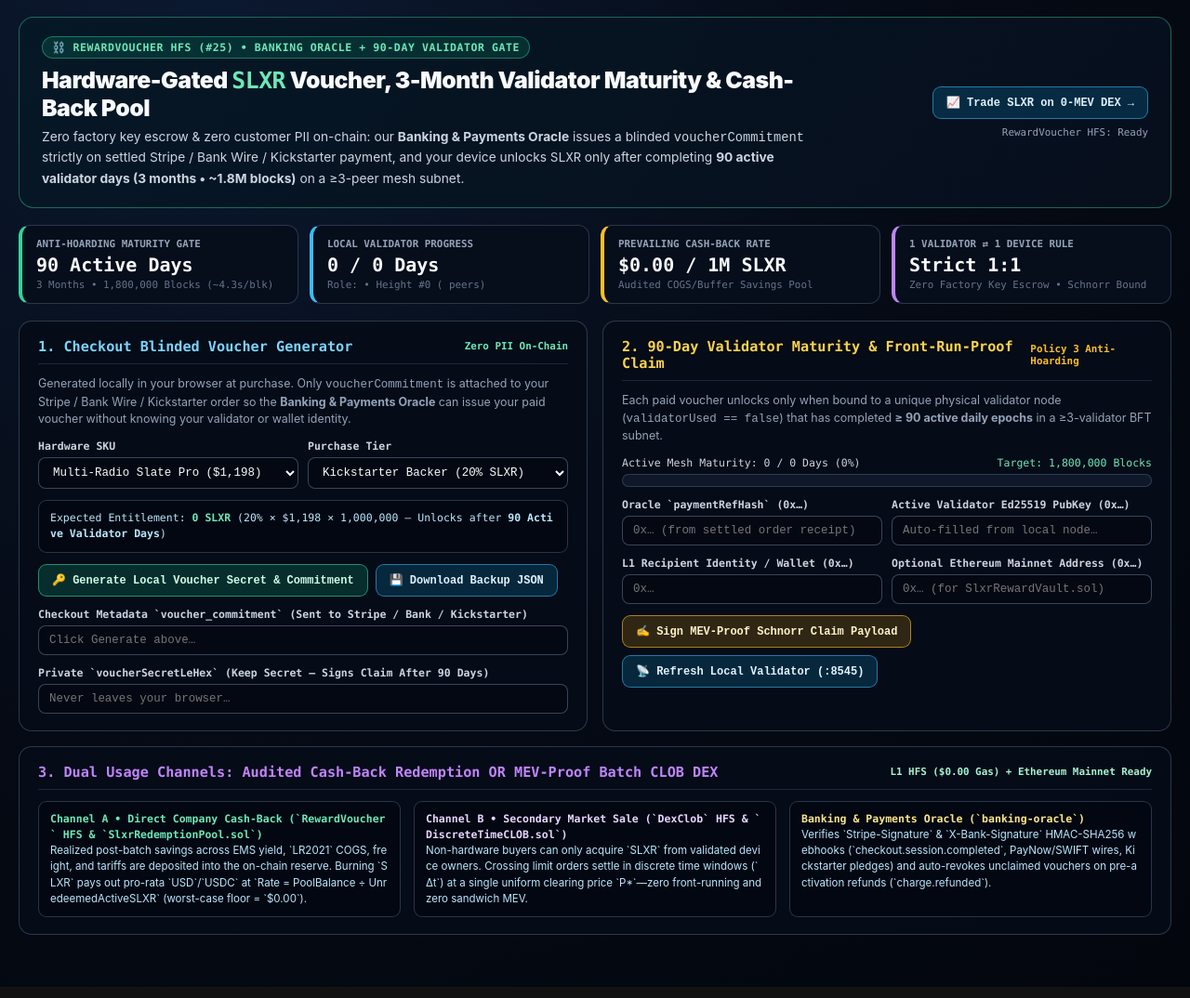
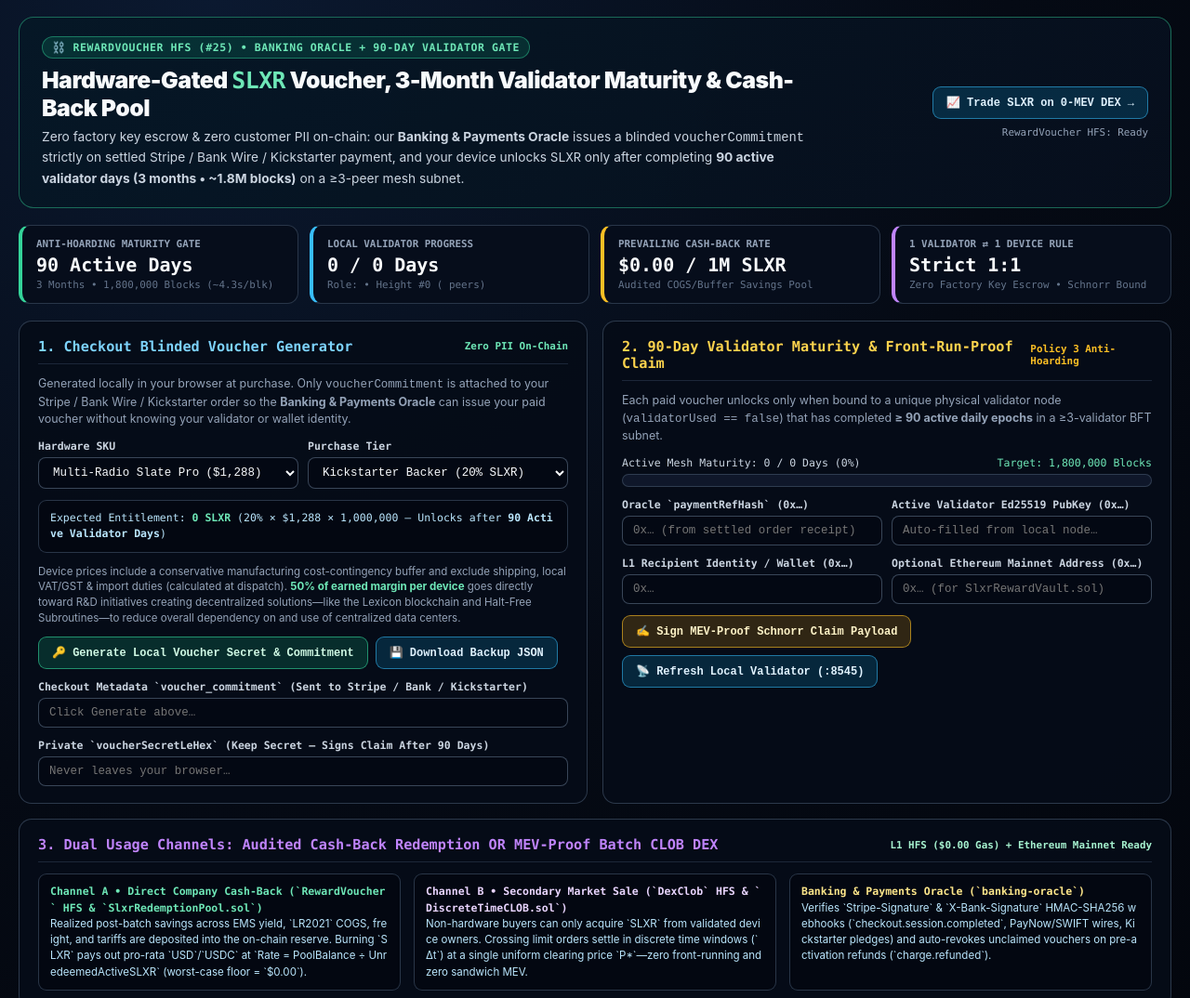
Before and after one commit to superlexicon/lexicon-client-web, a website built with Vite: page rewards.html in a window 1280 px wide. Shown: the top 1074 px of the page at 93% size. Built offline with nearby package versions, Linux system fonts and the light colour scheme; what @superlexicon/sdk would draw is missing.

Commit message:
feat(rewards): sync conservative device prices ($198/$888/$1,288), 50% R&D pledge & bump sdk

```diff
--- a/rewards.html
+++ b/rewards.html
@@ -215,9 +215,9 @@
           <label class="rv-lbl mono">
             <span>Hardware SKU</span>
             <select id="selSku" class="rv-in">
-              <option value="3">Multi-Radio Slate Pro ($1,198)</option>
-              <option value="2">Watch Ultra ($688)</option>
-              <option value="1">Dual-RF Dongle ($178)</option>
+              <option value="3">Multi-Radio Slate Pro ($1,288)</option>
+              <option value="2">Watch Ultra ($888)</option>
+              <option value="1">Dual-RF Dongle ($198)</option>
             </select>
           </label>
           <label class="rv-lbl mono">
@@ -230,8 +230,11 @@
         </div>
 
         <div class="rv-codebox mono" id="entitlementPreview">
-          Expected Entitlement: <strong>239,600,000 SLXR</strong> (20% × $1,198 × 1,000,000 — Locked until 90 Active Validator Days)
+          Expected Entitlement: <strong>257,600,000 SLXR</strong> (20% × $1,288 × 1,000,000 — Locked until 90 Active Validator Days)
         </div>
+        <p style="margin:0;font-size:0.72rem;color:#94a3b8;line-height:1.45;">
+          Device prices include a conservative manufacturing cost-contingency buffer and exclude shipping, local VAT/GST &amp; import duties (calculated at dispatch). <strong style="color:#6ee7b7;">50% of earned margin per device</strong> goes directly toward R&amp;D initiatives creating decentralized solutions—like the Lexicon blockchain and Halt-Free Subroutines—to reduce overall dependency on and use of centralized data centers.
+        </p>
 
         <div style="display:flex;gap:8px;flex-wrap:wrap;">
           <button type="button" id="btnGenVoucher" class="rv-btn rv-btn-emerald">🔑 Generate Local Voucher Secret &amp; Commitment</button>
--- a/src/rewards.js
+++ b/src/rewards.js
@@ -53,7 +53,7 @@ function refreshEntitlementPreview() {
   const tier = Number(selTier?.value || 2000);
   const slxr = computeExpectedSlxrEntitlement(sku, tier);
   const pct = (tier / 100).toFixed(0);
-  const price = sku === 1 ? '$178' : sku === 2 ? '$688' : '$1,198';
+  const price = sku === 1 ? '$198' : sku === 2 ? '$888' : '$1,288';
   if (entitlementPreview) {
     entitlementPreview.innerHTML = `Expected Entitlement: <strong style="color:#6ee7b7;">${fmtNum(slxr)} SLXR</strong> (${pct}% × ${price} × 1,000,000 — Unlocks after <strong>90 Active Validator Days</strong>)`;
   }
```
